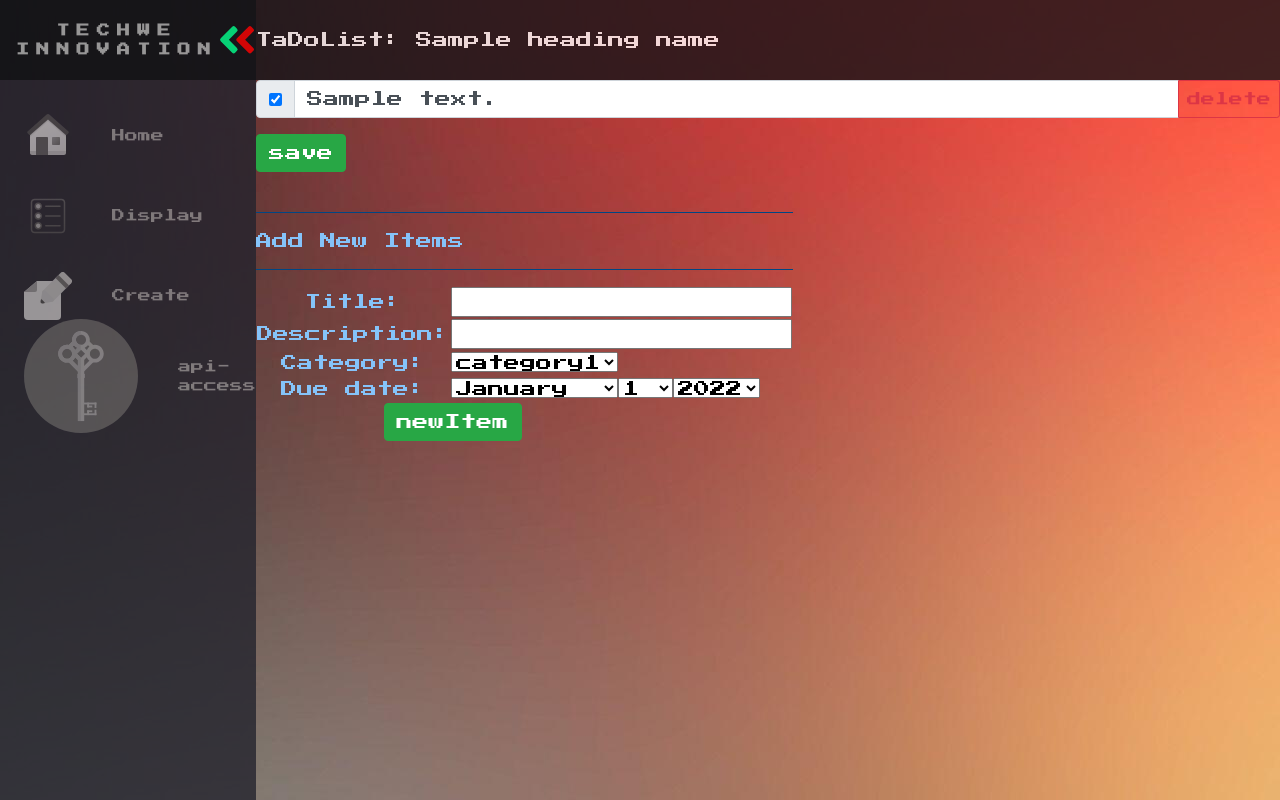
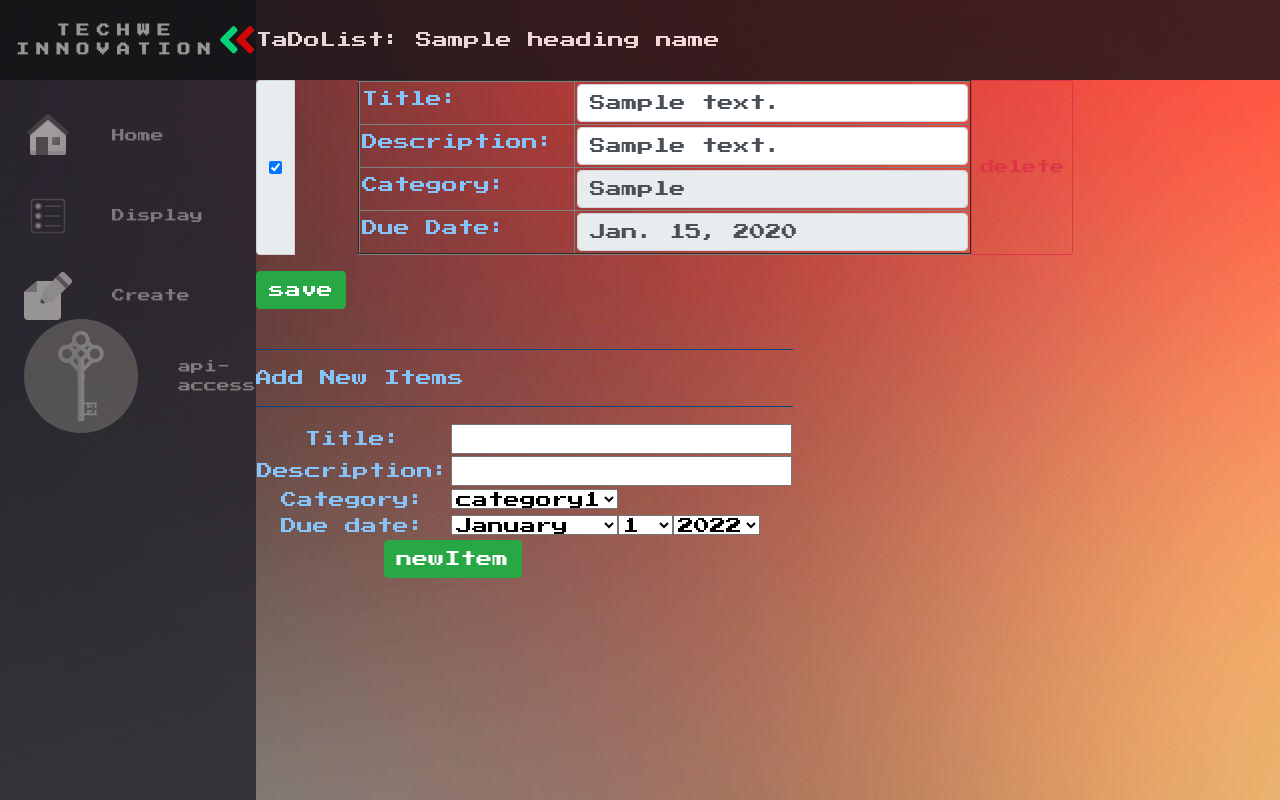
Before and after one commit to SaravananRamanathan/DjangoTodolist, a Django app: template main/templates/main/lists.html in a window 1280 px wide. Run offline with Django 4.2, Linux system fonts and the light colour scheme; a user stored in the database is signed in; tables that the repository leaves empty hold one stand-in row (values such as "Sample post"); the template is opened without the code that fills it: values that come from a table or form of the project are taken from there, most other values are stand-ins (such as "Sample title", 1, 10 or a date in 2020); some libraries are stand-ins or nearby versions; some web fonts are replaced.

Commit message:
Design of todolist ready
Could do more , but its looking good for now.

```diff
--- a/main/forms.py
+++ b/main/forms.py
@@ -13,11 +13,11 @@ class CreateNewList(forms.Form):
 
 
 choices = (
-    (1, "category1"),
-    (2, "category2"),
-    (3, "category3"),
-    (4, "category4"),
-    (5, "category5"),
+    ("category1", "category1"),
+    ("category2", "category2"),
+    ("category3", "category3"),
+    ("category4", "category4"),
+    ("category5", "category5"),
 )
 
 #tring to mkae this method work as a direct validator
--- a/main/models.py
+++ b/main/models.py
@@ -17,6 +17,8 @@ class Item(models.Model):
     todolist = models.ForeignKey(ToDoList,on_delete=models.CASCADE)
     text = models.CharField(max_length=300)
     complete = models.BooleanField()
-
+    description = models.CharField(max_length=300,null=True)
+    category = models.TextField(max_length=50,null=True)
+    due_date = models.DateField(null=True)
     def __str__(self):
         return str(self.text)
--- a/main/templates/main/lists.html
+++ b/main/templates/main/lists.html
@@ -13,14 +13,34 @@
 {%load crispy_forms_tags%}
 
 {%block content%}
-<form method="post",action="#">
+<form method="post" action="#" class="form-horizontal">
  {% csrf_token %}
  {%if list.exists%}
   {%for data in list%}
     <!--<h1>{{data.name}}</h1>-->
         {%if data.item_set.all.exists%}
          {%for i in data.item_set.all%}
-           <div class="input-group mb-3">
+
+         <!--<div class="form-inline">
+            <div class="input-group-prepend">
+                <div class="input-group-text">
+                    {%if i.complete == True%}
+                    <input type="checkbox" value="clicked" name="c{{i.id}}" checked>
+                    {%elif i.complete == False%}
+                    <input type="checkbox" value="clicked" name="c{{i.id}}">
+                    {%endif%}
+                </div>
+            </div>
+            <div class="control-group custom-control-inline">
+                <label class="control-label" for="inputPassword">Title:</label>
+                <div class="controls">
+                    <input type="text" value="{{i.text}}" name="item-name{{i.id}}" id="inputPassword" placeholder="Title" />
+                </div>
+            </div>
+
+        </div>-->
+
+            <div class="input-group mb-3">
                <div class="input-group-prepend">
                     <div class="input-group-text">
                         {%if i.complete == True%}
@@ -30,15 +50,122 @@
                         {%endif%}
                     </div>
                 </div>
-                <input type="text" value="{{i.text}}" name="item-name{{i.id}}" class="form-control todolist-items"/>
+
+                <table BORDER="2" CELLPADDING="2" CELLSPACING="2" WIDTH="60%">
+
+                <tr >
+
+
+                    <div class="form-inline">
+                        <div class="control-group custom-control-inline">
+                            <td>
+                            <label class="control-label" for="inputPassword">Title:</label>
+                            </td>
+                            <div class="controls">
+                            <td >
+                                <input  type="text" value="{{i.text}}" name="item-name{{i.id}}" id="inputPassword" placeholder="Title"  class="form-control todolist-items"/>
+                            </td>
+                            </div>
+                        </div>
+                    </div>
+                    <!---<div class="input-group-prepend">
+                        <div class="input-group-text">
+                            <input type="text" value="{{i.text}}" name="item-name{{i.id}}" class="form-control todolist-items"/>
+                        </div>
+                    </div>
+                    <span class="label label-info">Title:</span>-->
+
+                </tr>
+
+                <tr>
+
+                <!--<span class="label label-info">Description:</span>
+                <input type="text" value="{{i.description}}" name="description{{i.id}}" class="form-control todolist-items"/>-->
+                <div class="form-inline">
+                    <div class="control-group custom-control-inline">
+                        <td>
+                        <label class="control-label" for="inputPassword">Description:</label>
+                        </td>
+                        <div class="controls" >
+                        <td >
+                            <input type="text" value="{{i.description}}" name="description{{i.id}}" id="inputPassword" placeholder="Description"  class="form-control todolist-items" />
+                        </td>
+                        </div>
+                    </div>
+                </div>
+
+                </tr>
+
+
+                <tr>
+                    <div class="form-inline">
+                        <div class="control-group custom-control-inline">
+                            <td>
+                            <label class="control-label" for="inputPassword">Category:</label>
+                            </td>
+                            <div class="controls" >
+                            <td >
+                                <input type="text" value="{{i.category}}" name="category{{i.id}}" id="inputPassword" placeholder="Description"  class="form-control todolist-items" readonly/>
+                            </td>
+                            </div>
+                        </div>
+                    </div>
+                </tr>
+
+                <tr>
+                    <div class="form-inline">
+                        <div class="control-group custom-control-inline">
+                            <td>
+                            <label class="control-label" for="inputPassword">Due Date:</label>
+                            </td>
+                            <div class="controls" >
+                            <td >
+                                <input type="text" value="{{i.due_date}}" name="due_date{{i.id}}" id="inputPassword" placeholder="Due Date"  class="form-control todolist-items" readonly/>
+                            </td>
+                            </div>
+                        </div>
+                    </div>
+                </tr>
+
+                </table>
+
                 <div class="input-group-append">
                         <button type="button" class="btn btn-outline-danger btn-sm todolist-item-delete" data-todolist-item-id={{i.id}}>delete</button>
+                </div>
+            </div>
 
-                        <!--<button type="submit" name="deleteItem" value={{i.id}} class="btn btn-outline-danger btn-sm">delete</button>
-                        -->
-                </div>
+            <!--<table>
+                <tr>
+                    <td rowspan="2">
+                        {%if i.complete == True%}
+                        <input type="checkbox" value="clicked" name="c{{i.id}}" checked>
+                        {%elif i.complete == False%}
+                        <input type="checkbox" value="clicked" name="c{{i.id}}">
+                        {%endif%}
+                    </td>
+                    <td>
+                        <input type="text" value="{{i.text}}" name="item-name{{i.id}}" class="form-control todolist-items"/>
+                        <div class="form-floating mb-3">
+                            <input type="email" class="form-control" id="floatingInput" placeholder="name@example.com">
+                            <label for="floatingInput">Email address</label>
+                          </div>
+                    </td>
+                    <td>
 
-            </div>
+                    </td>
+                    <td rowspan="2">
+                        <button type="button" class="btn btn-outline-danger btn-sm todolist-item-delete" data-todolist-item-id={{i.id}}>delete</button>
+                    </td>
+                </tr>
+                <tr>
+                    <td>
+                        <input type="text" value="{{i.description}}" name="description{{i.id}}" class="form-control todolist-items"/>
+                    </td>
+                    <td>
+
+                    </td>
+                </tr>
+            </table>-->
          {%endfor%}
         {%else%}
         <h4>this toDoList, does not have any items in it yet. lets change that, add a new item to this list...</h4>
--- a/main/views.py
+++ b/main/views.py
@@ -85,6 +85,7 @@ def id(response,idValue:int):
             if todolist[0].item_set.all().exists():
                 for i in todolist[0].item_set.all():
                     i.text = response.POST.get('item-name'+str(i.id))
+                    i.description = response.POST.get('description'+str(i.id))
                     if response.POST.get('c'+str(i.id)):
                         ""
                         print("checked case")
@@ -123,7 +124,7 @@ def id(response,idValue:int):
                             #print("elibible")
                             temp=todolist[0].item_set.all();
                             print(f"testing  temp {temp}")
-                            todolist[0].item_set.create(text=itemName,complete=False)
+                            todolist[0].item_set.create(text=itemName,complete=False,description=description,category=category,due_date=due_date)
                             print(f"testing  temp after create: {temp}")
                 #todolist[0].item_set.create(text=itemName,complete=False)
 
```
Also changed, not shown: main/migrations/0002_item_category_item_description_item_due_date.py (added).
